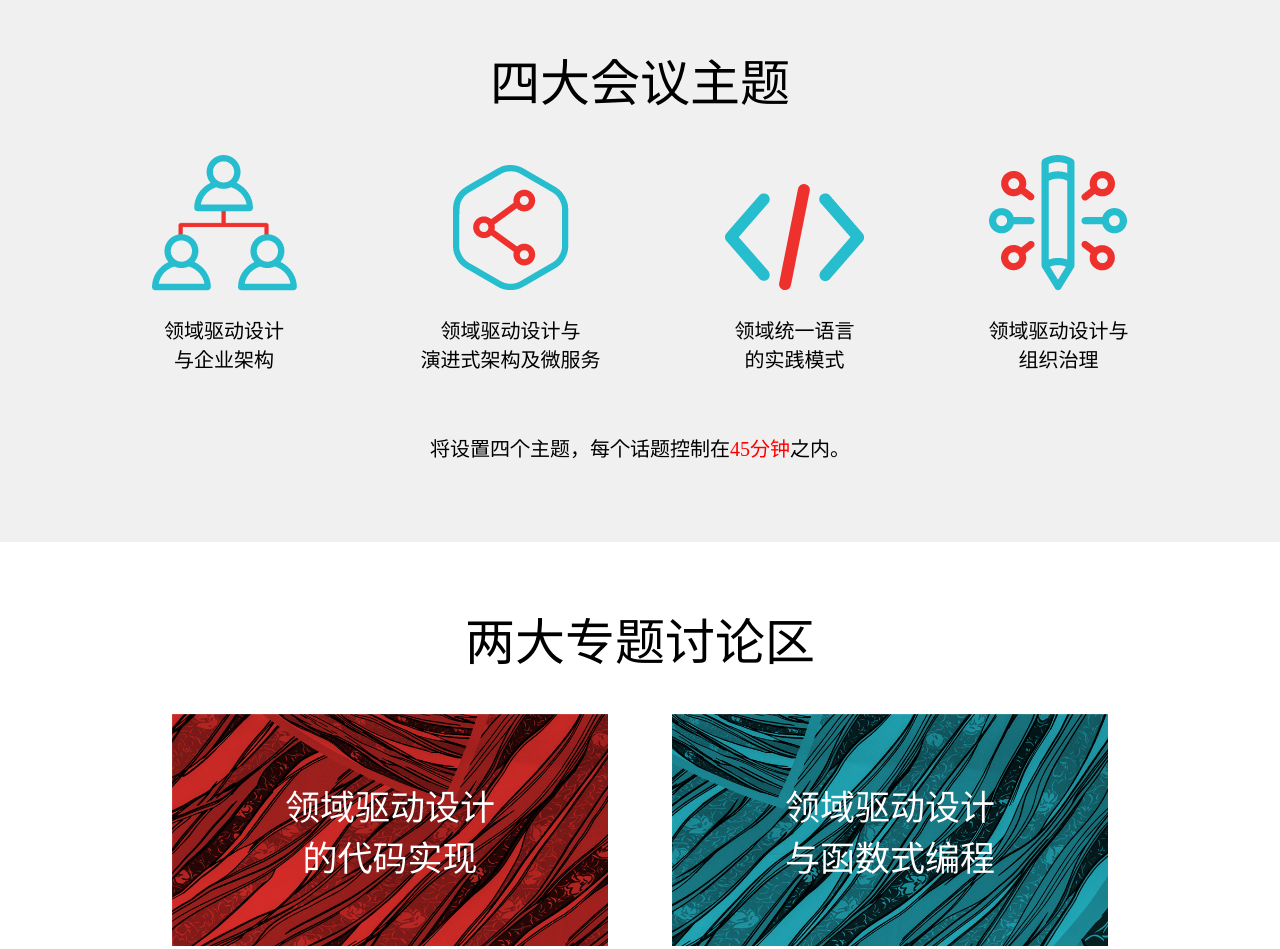
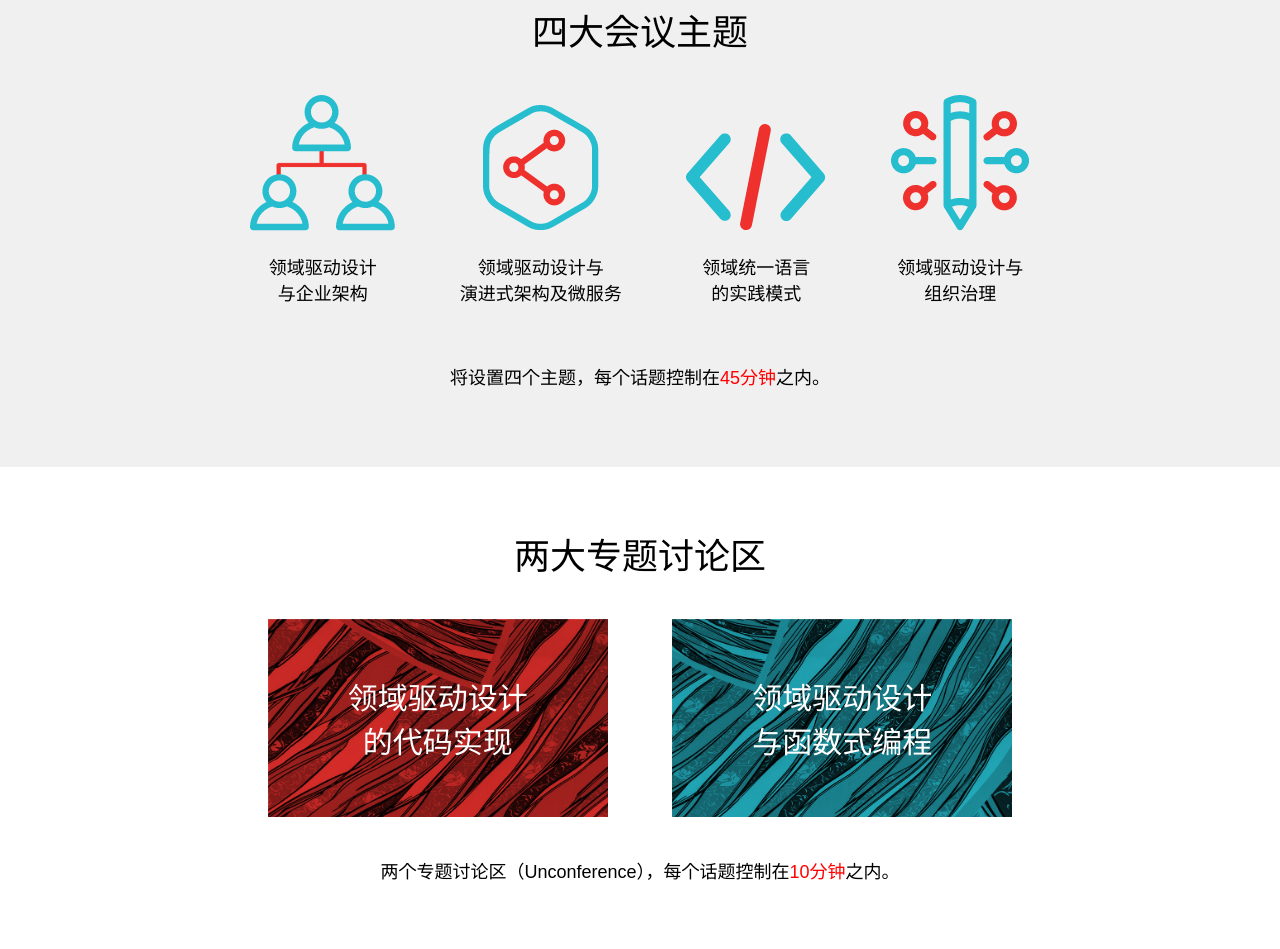
Before and after one commit to DDD-China/ddd-china-2017, a plain HTML site: page index.html in a window 1280 px wide. Shown: the part 1057-2006 px from the top of the page. Drawn offline with Linux system fonts and the light colour scheme; a web font is replaced by a local one.

Commit message:
make everything tiny.

```diff
--- a/css/main.less
+++ b/css/main.less
@@ -10,7 +10,8 @@ html body {
 
 @import url(https://fonts.lug.ustc.edu.cn/earlyaccess/notosanstc.css);
 * {
-    font-family: 'Noto Sans TC';
+    font-family: "Noto Sans Thin", "Noto Sans CJK SC Thin", sans-serif;
+    font-weight: 300;
 }
 
 ul li ol {
@@ -20,7 +21,6 @@ ul li ol {
 .navbar {
   position: fixed;
   width: 100%;
-  height: 47px;
   background-color: white;
 }
 
@@ -30,7 +30,8 @@ ul li ol {
   display: block;
 }
 
-.grid {}
+.grid {
+}
 
 .grid-cell {}
 
@@ -102,7 +103,7 @@ ul li ol {
 
 .title {
   margin: 0;
-  font-size: 50px;
+  font-size: 36px;
 }
 
 .words {
@@ -110,12 +111,12 @@ ul li ol {
 }
 
 .word {
-  font-size: 20px;
+  font-size: 18px;
 }
 
 .hero-banner {
   width: 100%;
-  padding-top: 45px;
+  padding-top: 44px;
 }
 
 .hero-banner > img {
@@ -172,17 +173,17 @@ ul li ol {
 
 .topic-pic {
   display: inline-block;
-  margin: auto 60px;
+  margin: auto 30px;
   background-repeat: no-repeat;
 }
 
 .two-topic-pic {
   margin: auto 30px;
-  padding: 30px 113px;
+  padding: 25px 80px;
   background-size: cover;
 
   & > .words > .word {
-    font-size: 35px;
+    font-size: 30px;
   }
 }
 
@@ -224,10 +225,10 @@ ul li ol {
   & > input {
     margin: 0 15px;
     font-size: 25px;
-    letter-spacing: 2px;
   }
 
   & > .button {
+    outline: none;
     padding: 15px 40px;
   }
 }
--- a/index.html
+++ b/index.html
@@ -5,6 +5,7 @@
   <meta charset="utf-8">
   <title>DDD China Homepage</title>
   <link rel="stylesheet" href="./css/main.css">
+  <script type="text/javascript" src="./js/main.js"></script>
 </head>
 
 <body>
@@ -147,7 +148,7 @@
         <div class="update">
           <p class="title">希望收到大会进展更新？</p>
           <form class="subscribe color-border-black">
-              <input class="color-border-none" type="text" name="" value="" placeholder="Your E-mail">
+              <input class="color-border-none" type="text" name="" value="" required placeholder="Your E-mail">
               <button class="button color-black color-text-white" type="button" name="subscribe">SUBSCRIBE</button>
           </div>
         </div>
```
Also changed, not shown: css/main.css, js/main.js (added), js/validate.js (added).
